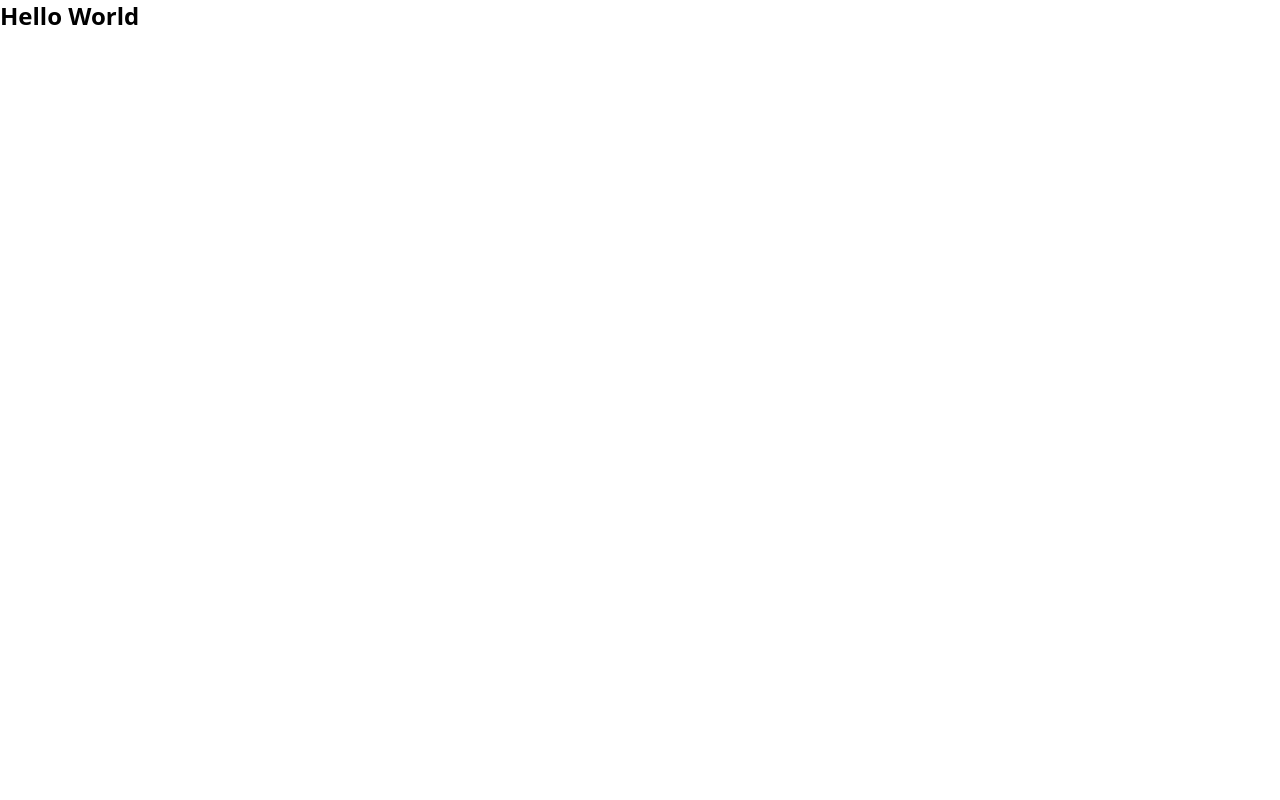
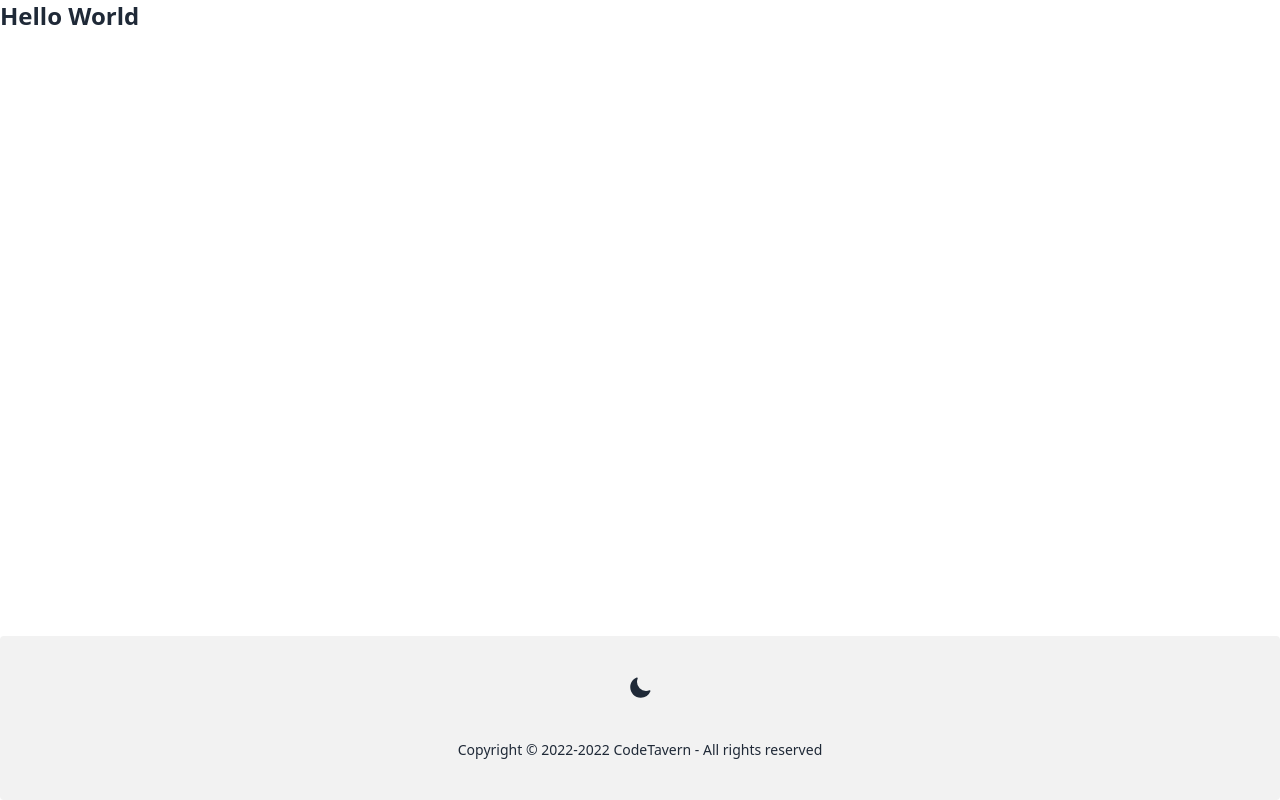
Before and after one commit to AdventureBook/AdventureBook, a Next.js app: page / in a window 1280 px wide. Built offline with nearby package versions, Linux system fonts and the light colour scheme.

Commit message:
add: footer

```diff
--- /dev/null
+++ b/components/Footer.js
@@ -0,0 +1,28 @@
+import { useTheme } from "next-themes";
+import Moon from "@heroicons/react/24/solid/MoonIcon";
+import Sun from "@heroicons/react/24/solid/SunIcon";
+
+export default function Footer() {
+  const { theme, setTheme } = useTheme();
+
+  const toggleTheme = () => {
+    setTheme(theme === "light" ? "dark" : "light");
+  };
+
+  return (
+    <footer className="footer footer-center p-10 bg-base-200 text-base-content rounded">
+      <div>
+        {theme === "light" && (
+          <Moon className="w-6 h-6" onClick={toggleTheme} />
+        )}
+        {theme === "dark" && <Sun className="w-6 h-6" onClick={toggleTheme} />}
+      </div>
+      <div>
+        <p>
+          Copyright &copy; 2022-{new Date().getFullYear()} CodeTavern - All
+          rights reserved
+        </p>
+      </div>
+    </footer>
+  );
+}
--- a/package.json
+++ b/package.json
@@ -9,8 +9,11 @@
     "lint": "next lint"
   },
   "dependencies": {
+    "@heroicons/react": "^2.0.10",
     "appwrite": "^9.0.2",
+    "daisyui": "^2.25.0",
     "next": "12.3.0",
+    "next-themes": "^0.2.1",
     "react": "18.2.0",
     "react-dom": "18.2.0",
     "react-hot-toast": "^2.3.0"
--- a/pages/_app.js
+++ b/pages/_app.js
@@ -1,11 +1,16 @@
+import { ThemeProvider } from "next-themes";
+import Footer from "../components/Footer";
 import "../styles/globals.css";
 
 export default function App({ Component, pageProps }) {
   return (
-    <>
-      <main>
-        <Component {...pageProps} />
-      </main>
-    </>
+    <ThemeProvider defaultTheme="light">
+      <div id="root">
+        <main>
+          <Component {...pageProps} />
+        </main>
+        <Footer />
+      </div>
+    </ThemeProvider>
   );
 }
--- a/styles/globals.css
+++ b/styles/globals.css
@@ -7,3 +7,13 @@ body {
   padding: 0;
   margin: 0;
 }
+
+#root {
+  height: 100vh;
+  display: flex;
+  flex-direction: column;
+}
+
+main {
+  flex: 1;
+}
--- a/tailwind.config.js
+++ b/tailwind.config.js
@@ -7,5 +7,5 @@ module.exports = {
   theme: {
     extend: {},
   },
-  plugins: [],
+  plugins: [require("daisyui")],
 };
```
Also changed, not shown: 1 other file (tests, documents, lock files or other folders).
